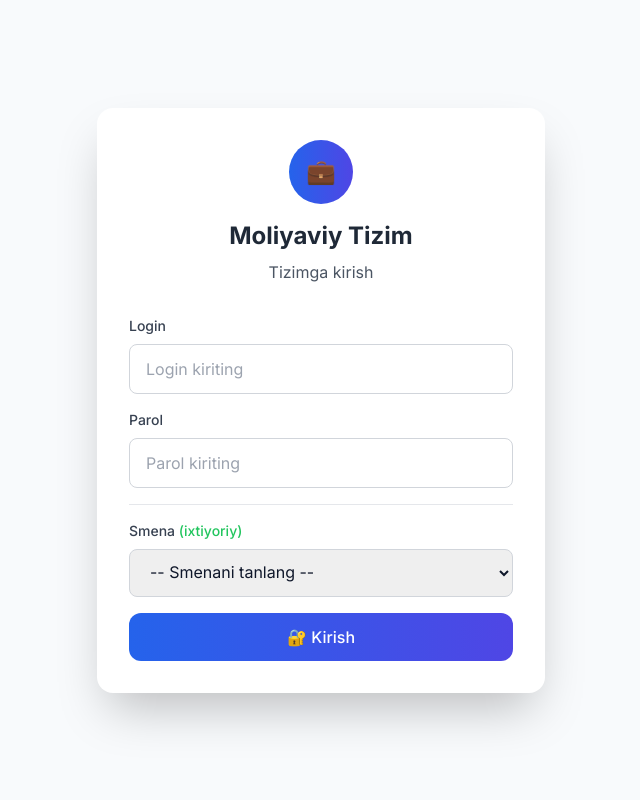
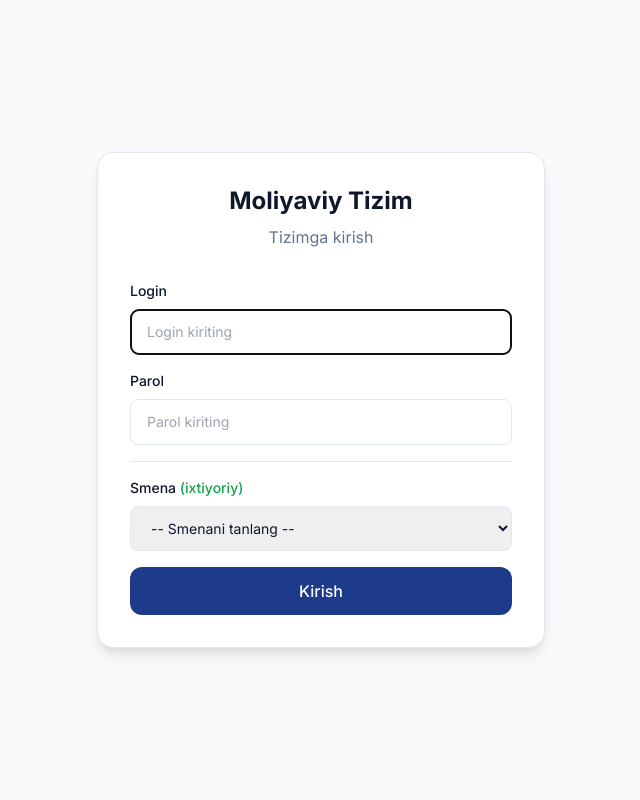
Before and after one commit to clashcoocac-cyber/finance, a Django app: page /login/ in a window 1280 px wide. Shown: the whole page, without its empty margins (319-959 px from the left). Run offline with Django 4.2, Linux system fonts and the light colour scheme; some libraries are stand-ins or nearby versions.

Commit message:
redesign: login page with visible error feedback
Co-Authored-By: Claude Sonnet 5 <noreply@anthropic.com>
Claude-Session: https://claude.ai/code/session_01ELD6hteTV6TXqvBvAzbjnE

```diff
--- a/templates/accounts/login.html
+++ b/templates/accounts/login.html
@@ -1,45 +1,66 @@
 {% extends "base.html" %}
-{% load widget_tweaks %}
 
 {% block title %}Тизимга кириш{% endblock %}
 
 {% block content %}
-<div id="loginScreen" class="min-h-screen flex items-center justify-center p-4">
-        <div class="bg-white rounded-2xl shadow-2xl p-8 w-full max-w-md fade-in">
+<div class="min-h-screen flex items-center justify-center p-4">
+    <div class="rounded-2xl shadow-lg p-8 w-full max-w-md fade-in" style="background: var(--color-surface); border: 1px solid var(--color-border);">
         <div class="text-center mb-8">
-                <div class="w-16 h-16 bg-gradient-to-r from-blue-600 to-indigo-600 rounded-full flex items-center justify-center mx-auto mb-4">
-                    <span class="text-white text-2xl font-bold">💼</span>
+            <h1 class="text-2xl font-bold" style="color: var(--color-text);">Moliyaviy Tizim</h1>
+            <p class="mt-2" style="color: var(--color-text-muted);">Tizimga kirish</p>
         </div>
-                <h1 class="text-2xl font-bold text-gray-800">Moliyaviy Tizim</h1>
-                <p class="text-gray-600 mt-2">Tizimga kirish</p>
+
+        {% if form.non_field_errors %}
+        <div class="rounded-lg px-4 py-3 mb-4 text-sm" style="background: var(--color-negative-bg); color: var(--color-negative);">
+            {% for error in form.non_field_errors %}
+            <p>{{ error }}</p>
+            {% endfor %}
         </div>
+        {% endif %}
 
         <form class="space-y-4" method="POST">
             {% csrf_token %}
 
             <div>
-                    <label class="block text-sm font-medium text-gray-700 mb-2">Login</label>
-                    <input type="text" name="username" required class="w-full px-4 py-3 border border-gray-300 rounded-lg focus:ring-2 focus:ring-blue-500 focus:border-transparent" placeholder="Login kiriting">
+                <label class="block text-sm font-medium mb-2" style="color: var(--color-text);">Login</label>
+                <input type="text" name="username" required autofocus
+                    class="w-full px-4 py-3 border rounded-lg text-sm"
+                    style="border-color: var(--color-border);"
+                    placeholder="Login kiriting">
+                {% if form.username.errors %}
+                <p class="text-xs mt-1" style="color: var(--color-negative);">{{ form.username.errors|striptags }}</p>
+                {% endif %}
             </div>
 
             <div>
-                    <label class="block text-sm font-medium text-gray-700 mb-2">Parol</label>
-                    <input type="password" name="password" required class="w-full px-4 py-3 border border-gray-300 rounded-lg focus:ring-2 focus:ring-blue-500 focus:border-transparent" placeholder="Parol kiriting">
+                <label class="block text-sm font-medium mb-2" style="color: var(--color-text);">Parol</label>
+                <input type="password" name="password" required
+                    class="w-full px-4 py-3 border rounded-lg text-sm"
+                    style="border-color: var(--color-border);"
+                    placeholder="Parol kiriting">
+                {% if form.password.errors %}
+                <p class="text-xs mt-1" style="color: var(--color-negative);">{{ form.password.errors|striptags }}</p>
+                {% endif %}
             </div>
-                <hr>
+
+            <hr style="border-color: var(--color-border);">
+
             <div>
-                    <label class="block text-sm font-medium text-gray-700 mb-2">Smena <span class="text-green-500">(ixtiyoriy)</span></label>
-                    <select name="shift" class="w-full px-4 py-3 border border-gray-300 rounded-lg focus:ring-2 focus:ring-blue-500 focus:border-transparent">
+                <label class="block text-sm font-medium mb-2" style="color: var(--color-text);">
+                    Smena <span style="color: var(--color-positive);">(ixtiyoriy)</span>
+                </label>
+                <select name="shift" class="w-full px-4 py-3 border rounded-lg text-sm" style="border-color: var(--color-border);">
                     <option value="" disabled selected>-- Smenani tanlang --</option>
                     <option value="1">1-smena</option>
                     <option value="2">2-smena</option>
                 </select>
             </div>
 
-                <button type="submit" class="w-full bg-gradient-to-r from-blue-600 to-indigo-600 hover:from-blue-700 hover:to-indigo-700 text-white py-3 px-6 rounded-xl font-medium transition-all duration-200 transform hover:scale-105">
-                    🔐 Kirish
+            <button type="submit" class="w-full py-3 px-6 rounded-xl font-medium transition-colors"
+                style="background: var(--color-brand); color: var(--color-brand-foreground);">
+                Kirish
             </button>
         </form>
-
+    </div>
 </div>
 {% endblock %}
```
Also changed, not shown: finance/tests.py (+11 -0 lines). Lines whose indentation alone changed are shown as unchanged.
